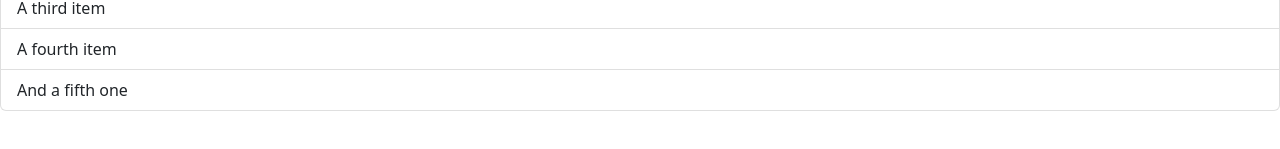
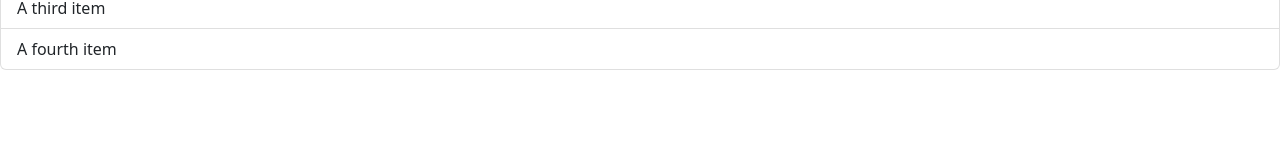
Before and after one commit to CodeScott00/react-game-app, a React (Vite) app: page / in a window 1280 px wide. Shown: the part 151-300 px from the top of the page. Built offline with nearby package versions, Linux system fonts and the light colour scheme.

Commit message:
git check

```diff
--- a/src/Components/ListGroup.tsx
+++ b/src/Components/ListGroup.tsx
@@ -7,7 +7,6 @@ function ListGroup() {
         <li className="list-group-item">A second item</li>
         <li className="list-group-item">A third item</li>
         <li className="list-group-item">A fourth item</li>
-        <li className="list-group-item">And a fifth one</li>
       </ul>
     </>
   );
```
